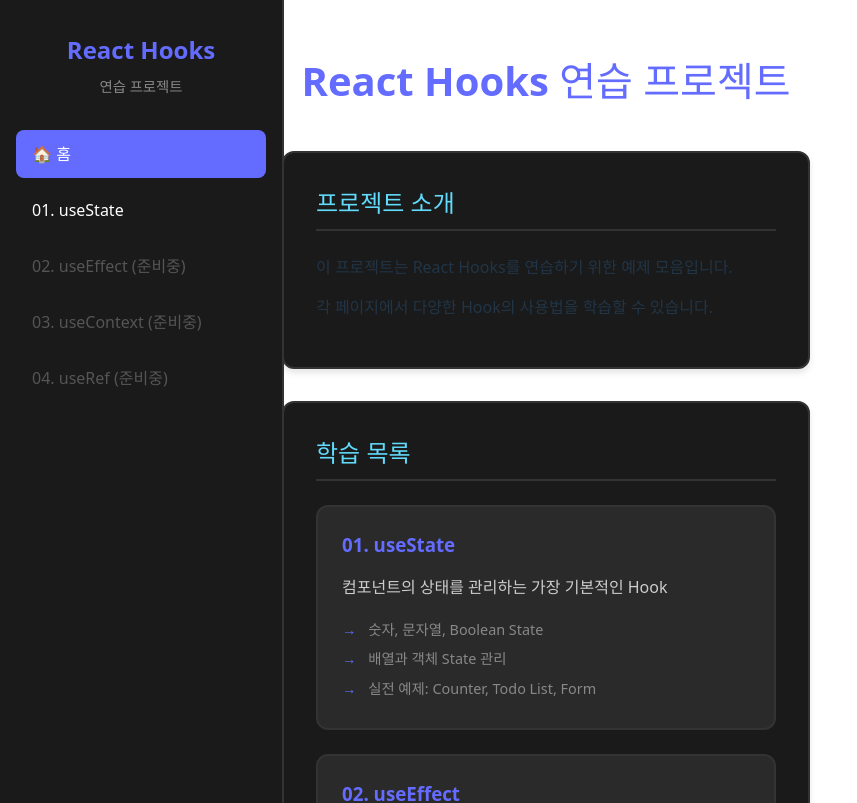
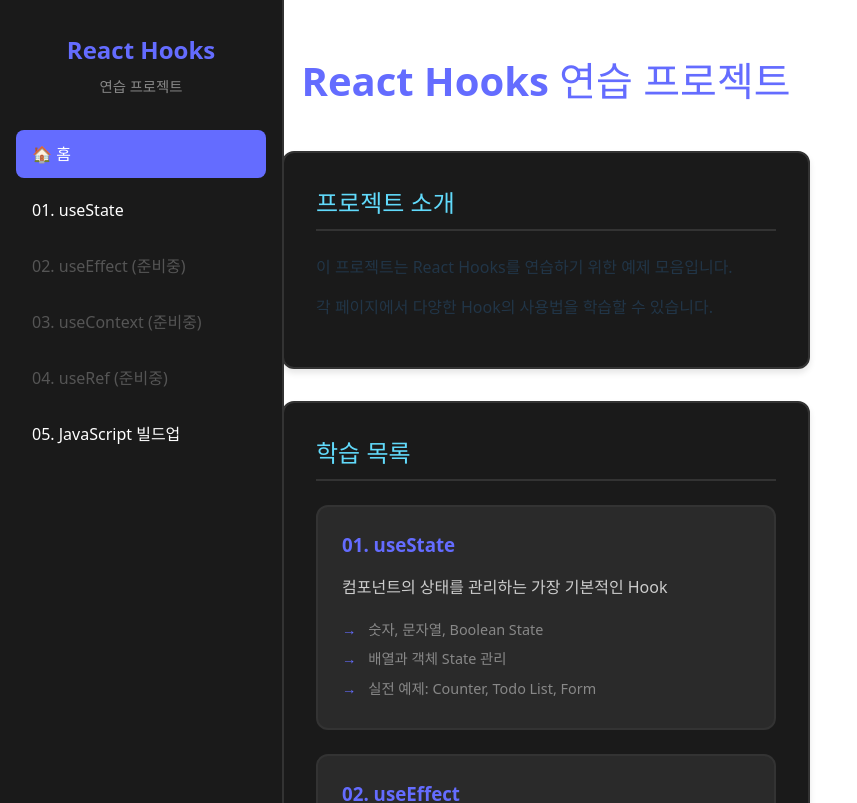
Before and after one commit to Mark-Yoo/react-study-helper, a React (Vite) app: page / in a window 1280 px wide. Shown: the top 803 px of the page, without its empty margins (0-857 px from the left). Built offline with nearby package versions, Linux system fonts and the light colour scheme.

Commit message:
feat: link to 05-buildup page added

```diff
--- a/src/App.jsx
+++ b/src/App.jsx
@@ -2,6 +2,7 @@ import { Routes, Route, Link, useLocation } from "react-router-dom";
 import Home from "./pages/Home";
 import UseState from "./pages/01-UseState";
 import UseEffect from "./pages/02-UseEffect";
+import Buildup from "./pages/05-Buildup";
 import "./App.css";
 
 function App() {
@@ -46,6 +47,14 @@ function App() {
           <li className="disabled">
             <span>04. useRef (준비중)</span>
           </li>
+          <li>
+            <Link
+              to="/05-buildup"
+              className={location.pathname === "/05-buildup" ? "active" : ""}
+            >
+              05. JavaScript 빌드업
+            </Link>
+          </li>
         </ul>
       </nav>
 
@@ -54,6 +63,7 @@ function App() {
           <Route path="/" element={<Home />} />
           <Route path="/01-usestate" element={<UseState />} />
           <Route path="/02-useeffect" element={<UseEffect />} />
+          <Route path="/05-buildup" element={<Buildup />} />
         </Routes>
       </main>
     </div>
```
